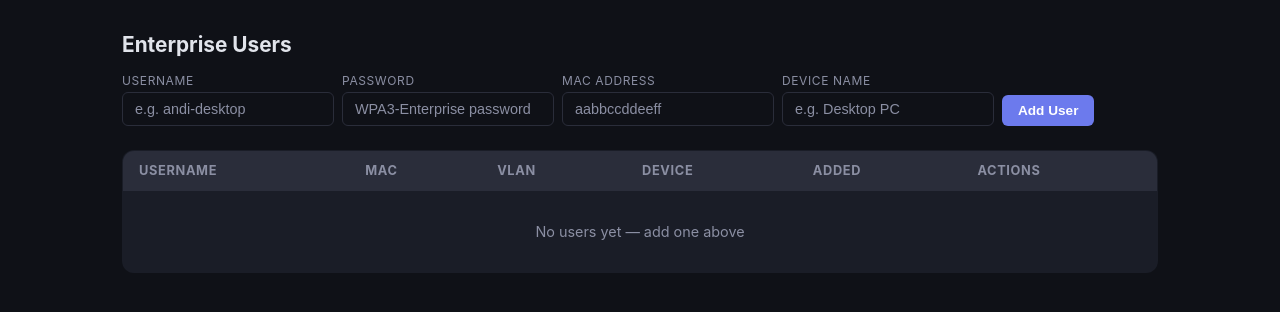
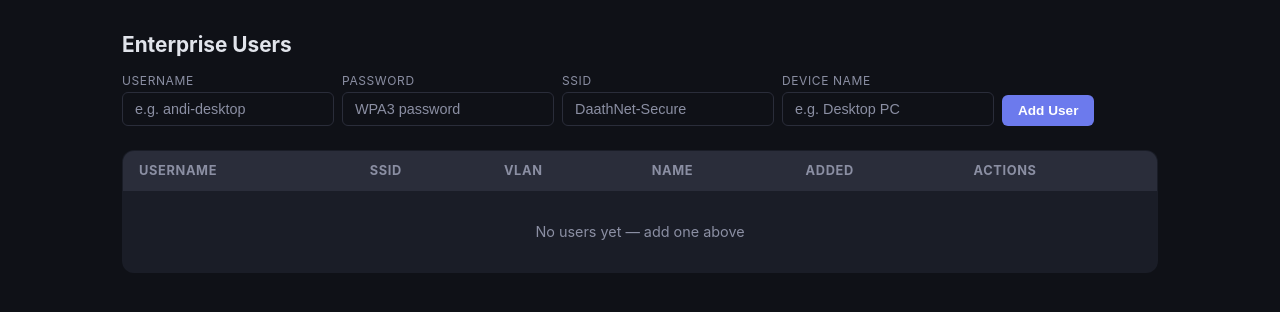
Before and after one commit to And0r-/radius-per-device-vlan, a Flask app: page /users in a window 1280 px wide. Shown: the part 56-368 px from the top of the page. Run offline with Flask 3, Linux system fonts and the light colour scheme; data that the repository does not hold is empty; some libraries are stand-ins or nearby versions.

Commit message:
Redesign: (identity, ssid) as key, SSID_MAP from env, single table
Major architecture change:
- Key = (identity + SSID): same device on different SSIDs gets different VLANs
- Enterprise users no longer need MAC address
- Single vlan_assignments table for both MAC and enterprise auth
- SSID_MAP env var: "e:SSID1,o:SSID2,g:SSID3" (unmatched = internet)
- VLAN_LIMIT env var: safety cap (default 100)
- No fixed pool ranges: VLANs 100-199, type set per assignment
- VLAN types: e(enterprise), i(internet), o(offline), g(guest)
- Updated: manage.sh, webui, radius_auth.py, DB schema

Co-Authored-By: Claude Opus 4.6 (1M context) <noreply@anthropic.com>

```diff
--- a/docker-compose.yml
+++ b/docker-compose.yml
@@ -15,6 +15,8 @@ services:
       - RADIUS_SECRET=${RADIUS_SECRET}
       - PFSENSE_API_URL=${PFSENSE_API_URL}
       - PFSENSE_API_KEY=${PFSENSE_API_KEY}
+      - VLAN_LIMIT=${VLAN_LIMIT}
+      - SSID_MAP=${SSID_MAP}
     volumes:
       # Templates (contain ${VAR} placeholders, entrypoint runs envsubst)
       - ./freeradius/clients.conf:/templates/clients.conf:ro
@@ -55,6 +57,8 @@ services:
       - SECRET_KEY=${RADIUS_SECRET}
       - PFSENSE_API_URL=${PFSENSE_API_URL}
       - PFSENSE_API_KEY=${PFSENSE_API_KEY}
+      - VLAN_LIMIT=${VLAN_LIMIT}
+      - SSID_MAP=${SSID_MAP}
     depends_on:
       postgres:
         condition: service_healthy
--- a/webui/app.py
+++ b/webui/app.py
@@ -1,10 +1,9 @@
 """
-FreeRADIUS Per-Device VLAN — Web Management UI
+FreeRADIUS Per-Device VLAN — Web Management UI v2
 """
 
 import os
 import re
-from functools import wraps
 from flask import Flask, render_template, request, redirect, url_for, flash
 
 import psycopg2
@@ -45,27 +44,30 @@ def dashboard():
     db = get_db()
     cur = db.cursor(cursor_factory=RealDictCursor)
 
-    pools = {}
-    for pool in ('offline', 'online'):
-        cur.execute("SELECT COUNT(*) as total FROM vlan_pool WHERE pool = %s", (pool,))
-        total = cur.fetchone()['total']
-        cur.execute("SELECT COUNT(*) as used FROM vlan_pool WHERE pool = %s AND in_use = true", (pool,))
-        used = cur.fetchone()['used']
-        pools[pool] = {'total': total, 'used': used, 'free': total - used,
-                       'pct': int(used / total * 100) if total else 0}
+    cur.execute("SELECT COUNT(*) as total FROM vlan_pool")
+    total = cur.fetchone()['total']
+    cur.execute("SELECT COUNT(*) as used FROM vlan_pool WHERE in_use = true")
+    used = cur.fetchone()['used']
 
-    cur.execute("SELECT COUNT(*) as c FROM devices WHERE username IS NOT NULL")
+    cur.execute("SELECT COUNT(*) as c FROM vlan_assignments WHERE auth_type = 'enterprise'")
     user_count = cur.fetchone()['c']
-    cur.execute("SELECT COUNT(*) as c FROM devices WHERE username IS NULL")
+    cur.execute("SELECT COUNT(*) as c FROM vlan_assignments WHERE auth_type = 'mac'")
     device_count = cur.fetchone()['c']
 
-    cur.execute("""SELECT * FROM auth_log ORDER BY ts DESC LIMIT 10""")
+    # By type
+    cur.execute("SELECT vlan_type, COUNT(*) as c FROM vlan_pool WHERE in_use = true GROUP BY vlan_type ORDER BY vlan_type")
+    type_counts = {row['vlan_type']: row['c'] for row in cur.fetchall()}
+
+    cur.execute("SELECT * FROM auth_log ORDER BY ts DESC LIMIT 10")
     recent_logs = cur.fetchall()
 
     cur.close()
     db.close()
-    return render_template('dashboard.html', pools=pools, user_count=user_count,
-                           device_count=device_count, recent_logs=recent_logs)
+    return render_template('dashboard.html',
+                           total=total, used=used, free=total - used,
+                           pct=int(used / total * 100) if total else 0,
+                           user_count=user_count, device_count=device_count,
+                           type_counts=type_counts, recent_logs=recent_logs)
 
 
 # ─── Devices ─────────────────────────────────────────────────
@@ -74,12 +76,7 @@ def dashboard():
 def devices():
     db = get_db()
     cur = db.cursor(cursor_factory=RealDictCursor)
-    cur.execute("""
-        SELECT d.*, v.pool FROM devices d
-        LEFT JOIN vlan_pool v ON d.vlan_id = v.vlan_id
-        WHERE d.username IS NULL
-        ORDER BY v.pool, d.vlan_id
-    """)
+    cur.execute("SELECT * FROM vlan_assignments WHERE auth_type = 'mac' ORDER BY vlan_id")
     device_list = cur.fetchall()
     cur.close()
     db.close()
@@ -89,121 +86,65 @@ def devices():
 @app.route('/devices/add', methods=['POST'])
 def device_add():
     mac = normalize_mac(request.form.get('mac', ''))
+    ssid = request.form.get('ssid', '').strip()
     name = request.form.get('name', '').strip() or 'Unknown'
-    pool = request.form.get('pool', 'online')
+    vtype = request.form.get('vlan_type', 'i')
 
     if not is_valid_mac(mac):
-        flash('Invalid MAC address. Use format: aabbccddeeff', 'error')
+        flash('Invalid MAC address.', 'error')
         return redirect(url_for('devices'))
-
-    if pool not in ('online', 'offline'):
-        flash('Pool must be online or offline.', 'error')
+    if not ssid:
+        flash('SSID is required.', 'error')
         return redirect(url_for('devices'))
-
-    category = 'iot-offline' if pool == 'offline' else 'iot'
 
     db = get_db()
     cur = db.cursor()
 
-    cur.execute("SELECT COUNT(*) FROM devices WHERE mac = %s", (mac,))
+    cur.execute("SELECT COUNT(*) FROM vlan_assignments WHERE identity = %s AND ssid = %s", (mac, ssid))
     if cur.fetchone()[0] > 0:
-        flash(f'Device {mac} already exists.', 'error')
+        flash(f'Device {mac} on {ssid} already exists.', 'error')
         cur.close()
         db.close()
         return redirect(url_for('devices'))
 
     cur.execute("""
-        UPDATE vlan_pool SET in_use = true, assigned_mac = %s, assigned_at = NOW()
-        WHERE vlan_id = (
-            SELECT vlan_id FROM vlan_pool WHERE pool = %s AND in_use = false
-            ORDER BY vlan_id LIMIT 1 FOR UPDATE SKIP LOCKED
-        ) RETURNING vlan_id
-    """, (mac, pool))
+        UPDATE vlan_pool SET in_use = true, vlan_type = %s, assigned_to = %s, assigned_ssid = %s, assigned_at = NOW()
+        WHERE vlan_id = (SELECT vlan_id FROM vlan_pool WHERE in_use = false ORDER BY vlan_id LIMIT 1 FOR UPDATE SKIP LOCKED)
+        RETURNING vlan_id
+    """, (vtype, mac, ssid))
     row = cur.fetchone()
-
     if not row:
-        flash(f'Pool "{pool}" exhausted!', 'error')
+        flash('VLAN pool exhausted!', 'error')
         cur.close()
         db.close()
         return redirect(url_for('devices'))
 
     vlan_id = row[0]
     cur.execute("""
-        INSERT INTO devices (mac, vlan_id, device_name, ssid_category, created_at, updated_at)
-        VALUES (%s, %s, %s, %s, NOW(), NOW())
-    """, (mac, vlan_id, name, category))
+        INSERT INTO vlan_assignments (identity, ssid, auth_type, vlan_id, vlan_type, name)
+        VALUES (%s, %s, 'mac', %s, %s, %s)
+    """, (mac, ssid, vlan_id, vtype, name))
 
     cur.close()
     db.close()
-    flash(f'Device {mac} added → VLAN {vlan_id} ({pool})', 'success')
+    flash(f'Device {mac} on {ssid} → VLAN {vlan_id} (type: {vtype})', 'success')
     return redirect(url_for('devices'))
 
 
-@app.route('/devices/<mac>/delete', methods=['POST'])
-def device_delete(mac):
+@app.route('/devices/<mac>/<path:ssid>/delete', methods=['POST'])
+def device_delete(mac, ssid):
     db = get_db()
     cur = db.cursor()
-    cur.execute("SELECT vlan_id FROM devices WHERE mac = %s", (mac,))
+    cur.execute("SELECT vlan_id FROM vlan_assignments WHERE identity = %s AND ssid = %s", (mac, ssid))
     row = cur.fetchone()
     if row:
-        cur.execute("DELETE FROM devices WHERE mac = %s", (mac,))
-        cur.execute("UPDATE vlan_pool SET in_use = false, assigned_mac = NULL, assigned_at = NULL WHERE vlan_id = %s", (row[0],))
-        flash(f'Device {mac} removed. VLAN {row[0]} released.', 'success')
+        cur.execute("DELETE FROM vlan_assignments WHERE identity = %s AND ssid = %s", (mac, ssid))
+        cur.execute("UPDATE vlan_pool SET in_use = false, vlan_type = NULL, assigned_to = NULL, assigned_ssid = NULL, assigned_at = NULL WHERE vlan_id = %s", (row[0],))
+        flash(f'Device {mac} on {ssid} removed. VLAN {row[0]} released.', 'success')
     else:
-        flash(f'Device {mac} not found.', 'error')
+        flash(f'Device not found.', 'error')
     cur.close()
     db.close()
-    return redirect(url_for('devices'))
-
-
-@app.route('/devices/<mac>/move', methods=['POST'])
-def device_move(mac):
-    new_pool = request.form.get('pool', '')
-    if new_pool not in ('online', 'offline'):
-        flash('Pool must be online or offline.', 'error')
-        return redirect(url_for('devices'))
-
-    db = get_db()
-    cur = db.cursor(cursor_factory=RealDictCursor)
-
-    cur.execute("SELECT d.vlan_id, v.pool FROM devices d JOIN vlan_pool v ON d.vlan_id = v.vlan_id WHERE d.mac = %s", (mac,))
-    device = cur.fetchone()
-    if not device:
-        flash(f'Device {mac} not found.', 'error')
-        cur.close()
-        db.close()
-        return redirect(url_for('devices'))
-
-    if device['pool'] == new_pool:
-        flash(f'Device already in pool {new_pool}.', 'error')
-        cur.close()
-        db.close()
-        return redirect(url_for('devices'))
-
-    cur.execute("""
-        UPDATE vlan_pool SET in_use = true, assigned_mac = %s, assigned_at = NOW()
-        WHERE vlan_id = (
-            SELECT vlan_id FROM vlan_pool WHERE pool = %s AND in_use = false
-            ORDER BY vlan_id LIMIT 1 FOR UPDATE SKIP LOCKED
-        ) RETURNING vlan_id
-    """, (mac, new_pool))
-    row = cur.fetchone()
-    if not row:
-        flash(f'Pool "{new_pool}" exhausted!', 'error')
-        cur.close()
-        db.close()
-        return redirect(url_for('devices'))
-
-    new_vlan = row['vlan_id']
-    old_vlan = device['vlan_id']
-    new_cat = 'iot-offline' if new_pool == 'offline' else 'iot'
-
-    cur.execute("UPDATE vlan_pool SET in_use = false, assigned_mac = NULL, assigned_at = NULL WHERE vlan_id = %s", (old_vlan,))
-    cur.execute("UPDATE devices SET vlan_id = %s, ssid_category = %s, updated_at = NOW() WHERE mac = %s", (new_vlan, new_cat, mac))
-
-    cur.close()
-    db.close()
-    flash(f'Device {mac} moved: VLAN {old_vlan} → {new_vlan} ({new_pool})', 'success')
     return redirect(url_for('devices'))
 
 
@@ -213,12 +154,7 @@ def device_move(mac):
 def users():
     db = get_db()
     cur = db.cursor(cursor_factory=RealDictCursor)
-    cur.execute("""
-        SELECT d.*, v.pool FROM devices d
-        LEFT JOIN vlan_pool v ON d.vlan_id = v.vlan_id
-        WHERE d.username IS NOT NULL
-        ORDER BY d.username
-    """)
+    cur.execute("SELECT * FROM vlan_assignments WHERE auth_type = 'enterprise' ORDER BY identity, ssid")
     user_list = cur.fetchall()
     cur.close()
     db.close()
@@ -229,88 +165,77 @@ def users():
 def user_add():
     username = request.form.get('username', '').strip()
     password = request.form.get('password', '').strip()
-    mac = normalize_mac(request.form.get('mac', ''))
+    ssid = request.form.get('ssid', '').strip()
     name = request.form.get('name', '').strip() or username
 
-    if not username or not password:
-        flash('Username and password required.', 'error')
-        return redirect(url_for('users'))
-    if not is_valid_mac(mac):
-        flash('Valid MAC address required (format: aabbccddeeff).', 'error')
+    if not username or not password or not ssid:
+        flash('Username, password, and SSID required.', 'error')
         return redirect(url_for('users'))
 
     db = get_db()
     cur = db.cursor()
 
-    cur.execute("SELECT COUNT(*) FROM devices WHERE username = %s", (username,))
+    cur.execute("SELECT COUNT(*) FROM vlan_assignments WHERE identity = %s AND ssid = %s", (username, ssid))
     if cur.fetchone()[0] > 0:
-        flash(f'User "{username}" already exists.', 'error')
-        cur.close()
-        db.close()
-        return redirect(url_for('users'))
-
-    cur.execute("SELECT COUNT(*) FROM devices WHERE mac = %s", (mac,))
-    if cur.fetchone()[0] > 0:
-        flash(f'MAC {mac} already registered.', 'error')
+        flash(f'User "{username}" on {ssid} already exists.', 'error')
         cur.close()
         db.close()
         return redirect(url_for('users'))
 
     cur.execute("""
-        UPDATE vlan_pool SET in_use = true, assigned_mac = %s, assigned_at = NOW()
-        WHERE vlan_id = (
-            SELECT vlan_id FROM vlan_pool WHERE pool = 'online' AND in_use = false
-            ORDER BY vlan_id LIMIT 1 FOR UPDATE SKIP LOCKED
-        ) RETURNING vlan_id
-    """, (mac,))
+        UPDATE vlan_pool SET in_use = true, vlan_type = 'e', assigned_to = %s, assigned_ssid = %s, assigned_at = NOW()
+        WHERE vlan_id = (SELECT vlan_id FROM vlan_pool WHERE in_use = false ORDER BY vlan_id LIMIT 1 FOR UPDATE SKIP LOCKED)
+        RETURNING vlan_id
+    """, (username, ssid))
     row = cur.fetchone()
     if not row:
-        flash('Online pool exhausted!', 'error')
+        flash('VLAN pool exhausted!', 'error')
         cur.close()
         db.close()
         return redirect(url_for('users'))
 
     vlan_id = row[0]
     cur.execute("""
-        INSERT INTO devices (mac, username, password, vlan_id, device_name, ssid_category, created_at, updated_at)
-        VALUES (%s, %s, %s, %s, %s, 'secure', NOW(), NOW())
-    """, (mac, username, password, vlan_id, name))
+        INSERT INTO vlan_assignments (identity, ssid, auth_type, password, vlan_id, vlan_type, name)
+        VALUES (%s, %s, 'enterprise', %s, %s, 'e', %s)
+    """, (username, ssid, password, vlan_id, name))
 
     cur.close()
     db.close()
-    flash(f'User "{username}" added → VLAN {vlan_id}', 'success')
+    flash(f'User "{username}" on {ssid} → VLAN {vlan_id}', 'success')
     return redirect(url_for('users'))
 
 
-@app.route('/users/<username>/delete', methods=['POST'])
-def user_delete(username):
+@app.route('/users/<username>/<path:ssid>/delete', methods=['POST'])
+def user_delete(username, ssid):
     db = get_db()
     cur = db.cursor()
-    cur.execute("SELECT vlan_id FROM devices WHERE username = %s", (username,))
+    cur.execute("SELECT vlan_id FROM vlan_assignments WHERE identity = %s AND ssid = %s", (username, ssid))
     row = cur.fetchone()
     if row:
-        cur.execute("DELETE FROM devices WHERE username = %s", (username,))
-        cur.execute("UPDATE vlan_pool SET in_use = false, assigned_mac = NULL, assigned_at = NULL WHERE vlan_id = %s", (row[0],))
-        flash(f'User "{username}" removed. VLAN {row[0]} released.', 'success')
+        cur.execute("DELETE FROM vlan_assignments WHERE identity = %s AND ssid = %s", (username, ssid))
+        cur.execute("UPDATE vlan_pool SET in_use = false, vlan_type = NULL, assigned_to = NULL, assigned_ssid = NULL, assigned_at = NULL WHERE vlan_id = %s", (row[0],))
+        flash(f'User "{username}" on {ssid} removed. VLAN {row[0]} released.', 'success')
     else:
-        flash(f'User "{username}" not found.', 'error')
+        flash(f'User not found.', 'error')
     cur.close()
     db.close()
     return redirect(url_for('users'))
 
 
-@app.route('/users/<username>/password', methods=['POST'])
-def user_password(username):
+@app.route('/users/<username>/<path:ssid>/password', methods=['POST'])
+def user_password(username, ssid):
     new_pass = request.form.get('password', '').strip()
     if not new_pass:
         flash('Password cannot be empty.', 'error')
         return redirect(url_for('users'))
     db = get_db()
     cur = db.cursor()
-    cur.execute("UPDATE devices SET password = %s, updated_at = NOW() WHERE username = %s", (new_pass, username))
+    cur.execute("UPDATE vlan_assignments SET password = %s, updated_at = NOW() WHERE identity = %s AND ssid = %s",
+                (new_pass, username, ssid))
     cur.close()
     db.close()
-    flash(f'Password updated for "{username}".', 'success')
+    flash(f'Password updated for "{username}" on {ssid}.', 'success')
     return redirect(url_for('users'))
 
 
--- a/webui/templates/users.html
+++ b/webui/templates/users.html
@@ -12,11 +12,11 @@
         </div>
         <div class="form-group">
             <label>Password</label>
-            <input type="text" name="password" placeholder="WPA3-Enterprise password" required>
+            <input type="text" name="password" placeholder="WPA3 password" required>
         </div>
         <div class="form-group">
-            <label>MAC Address</label>
-            <input type="text" name="mac" placeholder="aabbccddeeff" required pattern="[0-9a-fA-F:\-\.]{12,17}">
+            <label>SSID</label>
+            <input type="text" name="ssid" placeholder="DaathNet-Secure" required>
         </div>
         <div class="form-group">
             <label>Device Name</label>
@@ -31,22 +31,22 @@
 
 <table>
     <thead>
-        <tr><th>Username</th><th>MAC</th><th>VLAN</th><th>Device</th><th>Added</th><th>Actions</th></tr>
+        <tr><th>Username</th><th>SSID</th><th>VLAN</th><th>Name</th><th>Added</th><th>Actions</th></tr>
     </thead>
     <tbody>
         {% for u in users %}
         <tr>
-            <td><strong>{{ u.username }}</strong></td>
-            <td class="mono">{{ u.mac }}</td>
+            <td><strong>{{ u.identity }}</strong></td>
+            <td>{{ u.ssid }}</td>
             <td>{{ u.vlan_id }}</td>
-            <td>{{ u.device_name or '' }}</td>
+            <td>{{ u.name or '' }}</td>
             <td>{{ u.created_at.strftime('%Y-%m-%d') if u.created_at else '' }}</td>
             <td class="actions">
-                <form method="POST" action="{{ url_for('user_password', username=u.username) }}" style="display:flex;gap:0.3rem;">
+                <form method="POST" action="{{ url_for('user_password', username=u.identity, ssid=u.ssid) }}" style="display:flex;gap:0.3rem;">
                     <input type="text" name="password" placeholder="new password" style="width:130px;padding:0.25rem 0.5rem;font-size:0.8rem;">
                     <button type="submit" class="btn btn-ghost btn-sm">Update</button>
                 </form>
-                <form method="POST" action="{{ url_for('user_delete', username=u.username) }}" onsubmit="return confirm('Remove user {{ u.username }}?')">
+                <form method="POST" action="{{ url_for('user_delete', username=u.identity, ssid=u.ssid) }}" onsubmit="return confirm('Remove user {{ u.identity }}?')">
                     <button type="submit" class="btn btn-danger btn-sm">Delete</button>
                 </form>
             </td>
```
Also changed, not shown: freeradius/mods-config/python3/radius_auth.py (+94 -86 lines), postgres/01-schema.sql (+45 -42 lines), webui/templates/dashboard.html (+16 -11 lines), webui/templates/devices.html (+17 -16 lines), webui/templates/logs.html (+4 -3 lines), 2 other files.
